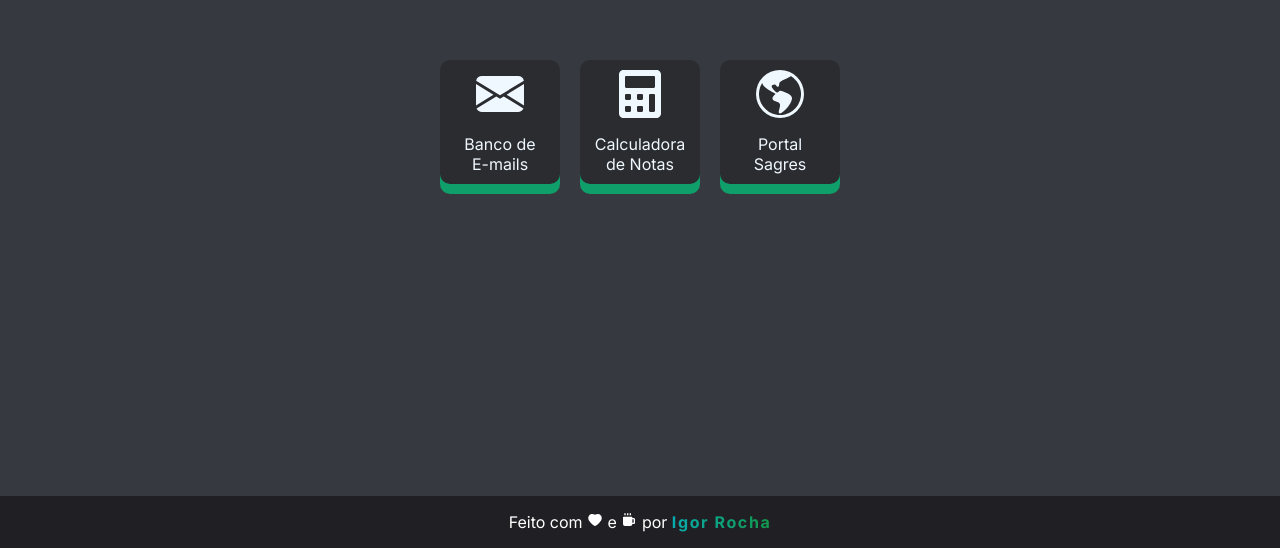
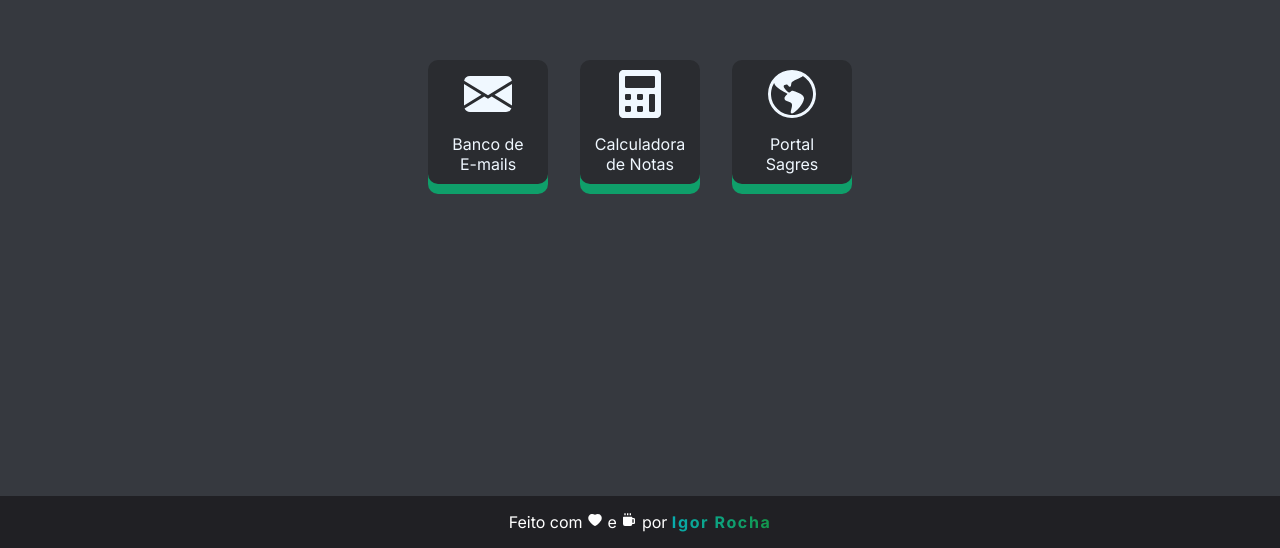
Before and after one commit to igorroc/uesc-next, a Next.js app: page / in a window 1280 px wide. Shown: the part 252-800 px from the top of the page. Built offline with nearby package versions, Linux system fonts and the light colour scheme.

Commit message:
fix: Style centered

```diff
--- a/src/app/page.module.css
+++ b/src/app/page.module.css
@@ -1,7 +1,13 @@
-.wrapper {
+.pageCenter {
 	height: 100%;
 	display: flex;
-	gap: 20px;
+	align-items: center;
+	justify-content: center;
+}
+
+.wrapper {
+	display: flex;
+	gap: 2em;
 	flex-wrap: wrap;
 	justify-content: center;
 	align-items: center;
--- a/src/app/page.tsx
+++ b/src/app/page.tsx
@@ -7,6 +7,7 @@ import { FaCalculator } from "react-icons/fa"
 export default function Home() {
 	return (
 		<>
+			<div className={styles.pageCenter}>
 				<div className={styles.wrapper}>
 					<Link href="/emails" className={styles.links}>
 						<BsFillEnvelopeFill size={48} />
@@ -24,6 +25,7 @@ export default function Home() {
 						<span> Portal Sagres </span>
 					</Link>
 				</div>
+			</div>
 		</>
 	)
 }
```
Lines whose indentation alone changed are shown as unchanged.
